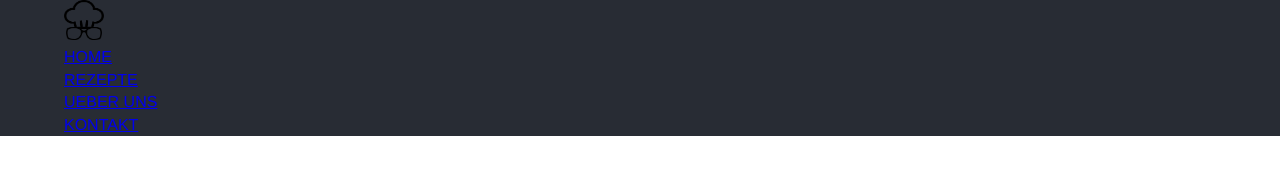
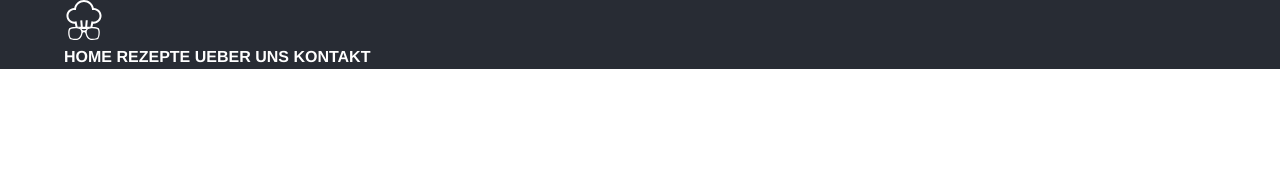
Before and after one commit to missymagenta/bta-kochen-master, a plain HTML site: page index.html in a window 1280 px wide. Drawn offline with Linux system fonts and the light colour scheme.

Commit message:
session 2 css

```diff
--- a/Style.css
+++ b/Style.css
@@ -1,4 +1,4 @@
-*{
+* {
   box-sizing: border-box;
 }
 
@@ -9,8 +9,8 @@ body {
   font-size: 100%
 }
 
-#navi-header{
-background-color:rgb(40,44,52)
+#navi-header {
+background-color: rgb(40,44,52);
 }
 
 .wrapper {
@@ -18,9 +18,40 @@ background-color:rgb(40,44,52)
    margin:auto;
 }
 
+/**
+*irgendwas
+*
+**/
+
 ul
 {
     list-style: none;
     margin:0;
     padding:0;
 }
+
+/*das ist ein Kommentar*/
+
+#navi-header a{
+   color: #fff;
+   font-weight: bold;
+   text-decoration: none;
+   text-transform: uppercase;
+   transition: 0.8s;
+}
+
+#navi-header a:hover{
+    color: rgb(69,139,116);
+
+}
+
+@media (min-width: 1024px) {
+
+    #navi-header li{
+      display: inline-block;
+    }
+}
+
+#menu top left {
+
+}
--- a/index.html
+++ b/index.html
@@ -12,10 +12,10 @@
   <header id="navi-header">
     <div class="wrapper">
       <a href="index.html">
-        <img src="img/logo.png" alt="logo kochen 2.0" width="40" height="40">
+        <img src="img/logo.svg" alt="logo kochen 2.0" width="40" height="40">
       </a>
    <!--nav ist das Element fuer Navigation-->
-      <nav>
+      <nav id="menu">
         <ul>
           <li>
             <a href="index.html">HOME</a>
```
